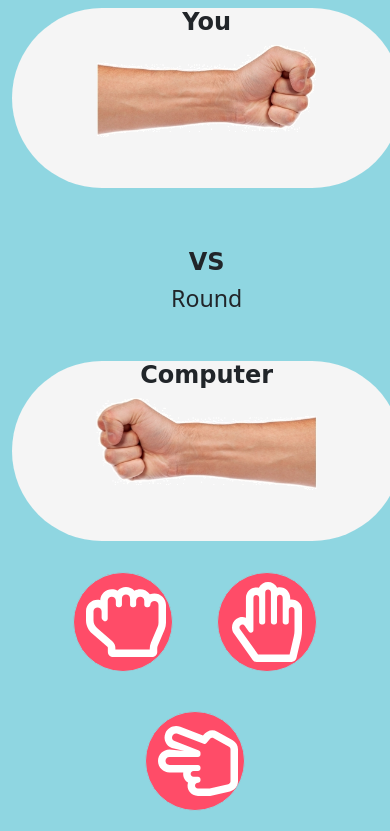
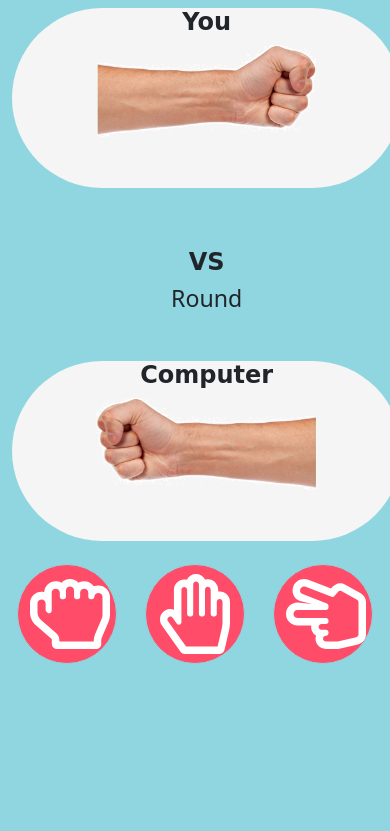
Before and after one commit to Rsingh1996/rock-paper-scissors, a plain HTML site: page index.html in a window 390 px wide. Shown: the part 93-924 px from the top of the page. After the commit the page ends 844 px from the top, so only its background shows below. Drawn offline with nearby package versions, Linux system fonts and the light colour scheme; a web font is replaced by a local one.

Commit message:
few changes done in breakpoint in CSS file

```diff
--- a/styles.css
+++ b/styles.css
@@ -53,5 +53,10 @@ h2{
             font-weight: 600;
             font-size: 1.5rem;
     }
+    .btn {
+        width: 100px;
+        height: 100px;
+        margin: 3%;
+    }
 
 }
```
